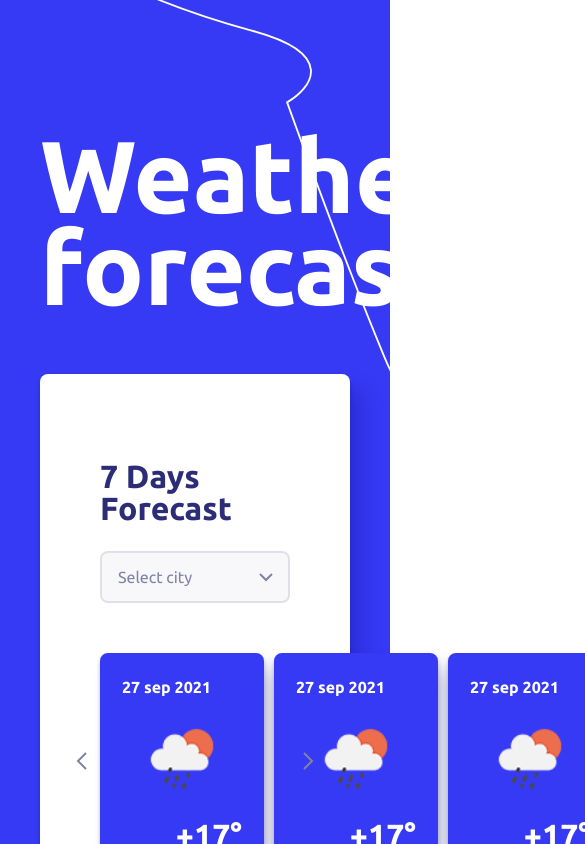
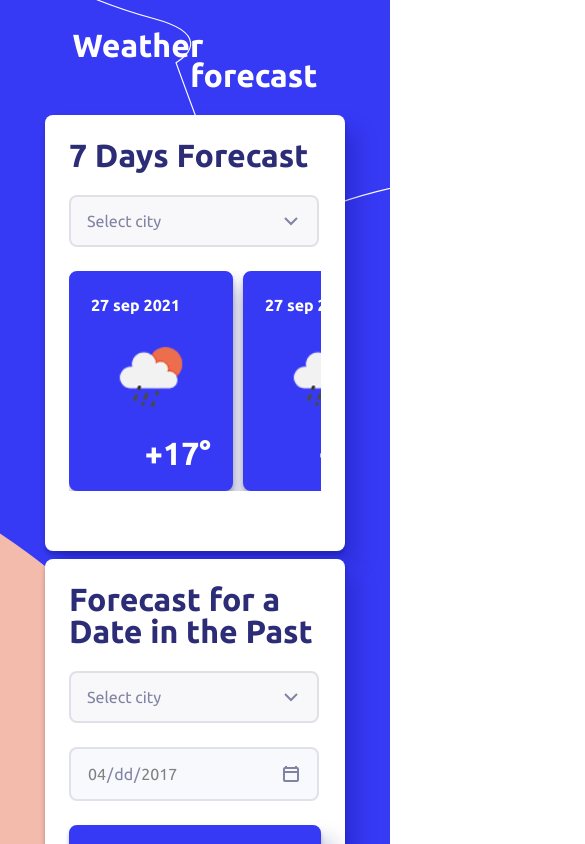
Before and after one commit to KonstaKozh/weather-forecast, a React (Create React App) app: page / in a window 390 px wide. Shown: the top 844 px of the page, 585 px wide, since content can reach past the window. Built offline with nearby package versions, Linux system fonts and the light colour scheme.

Commit message:
add @media in css

```diff
--- a/src/components/ForecastCardItem/ForecastCardItem.css
+++ b/src/components/ForecastCardItem/ForecastCardItem.css
@@ -10,6 +10,7 @@
     color: #fff;
     font-size: 16px;
     line-height: 24px;
+    scroll-snap-align: start;
 }
 .weather-card-item:nth-of-type(2) {
     margin: 0 10px;
--- a/src/components/ForecastCardList/ForecastCardList.css
+++ b/src/components/ForecastCardList/ForecastCardList.css
@@ -3,15 +3,46 @@
     justify-content: space-between;
     position: relative;
 }
+
 .weather-card-list:before {
     position: absolute;
     top: 45%;
     left: -24px;
     content: url("../../img/arrow-left.svg");
 }
+
 .weather-card-list:after {
     position: absolute;
     top: 45%;
     right: -24px;
     content: url("../../img/arrow-right.svg");
 }
+
+.weather-card-blank {
+    min-height: 210px;
+    background: url("../../img/preview-img-bg.svg") no-repeat;
+    background-position-x: center;
+    display: none;
+    align-items: flex-end;
+    justify-content: center;
+}
+
+.weather-card-blank__p {
+    font-family: Ubuntu, sans-serif;
+    font-style: normal;
+    font-weight: bold;
+    font-size: 16px;
+    line-height: 24px;
+    color: #8083A4;
+}
+
+@media only screen and (max-width: 860px) {
+    .weather-card-list {
+        scroll-snap-type: x mandatory;
+        overflow-x: auto;
+    }
+    .weather-card-list:before,
+    .weather-card-list:after {
+        display: none;
+    }
+}
--- a/src/components/ForecastCardList/ForecastCardList.tsx
+++ b/src/components/ForecastCardList/ForecastCardList.tsx
@@ -4,14 +4,15 @@ import './ForecastCardList.css'
 
 export const ForecastCardList: React.FunctionComponent = () => {
     return (
-        <div className='weather-card-list'>
-            <ForecastCardItem/>
-            <ForecastCardItem/>
-            <ForecastCardItem/>
-            <div className='weather-card'>
-                <p className='weather-card__p'>Fill in all the fields and the weather will be displayed</p>
+        <>
+            <div className='weather-card-list'>
+                <ForecastCardItem/>
+                <ForecastCardItem/>
+                <ForecastCardItem/>
             </div>
-        </div>
-
+            <div className='weather-card-blank'>
+                <p className='weather-card-blank__p'>Fill in all the fields and the weather will be displayed</p>
+            </div>
+        </>
     )
 }
--- a/src/components/ForecastOneDay/ForecastOneDay.css
+++ b/src/components/ForecastOneDay/ForecastOneDay.css
@@ -1,25 +1,5 @@
-.form-box {
-    display: flex;
-    justify-content: space-between;
-}
-
-.forecast-container {
-    display: inline-block;
-    max-width: 660px;
-    width: 100%;
-    box-shadow: 0 4px 4px rgba(4, 5, 73, 0.25), 14px 14px 20px rgba(5, 6, 114, 0.2);
-    border-radius: 8px;
-    background-color: #fff;
-    padding: 60px;
-    margin: 0 17px 200px;
-    align-self: end;
-}
-
-.forecast-container__h2 {
-    font-family: Ubuntu, sans-serif;
-    font-style: normal;
-    font-weight: bold;
-    font-size: 32px;
-    line-height: 32px;
-    color: #2C2D76;
-}
+/*@media only screen and (max-width: 420px) {*/
+/* .weather-card-item {*/
+/*     !*margin-bottom: 30px;*!*/
+/* }*/
+/*}*/
--- a/src/components/ForecastSevenDays/ForecastSevenDays.css
+++ b/src/components/ForecastSevenDays/ForecastSevenDays.css
@@ -1,12 +1,12 @@
 .forecast-container {
-    display: inline-block;
     max-width: 660px;
+    min-width: 300px;
     width: 100%;
     box-shadow: 0 4px 4px rgba(4, 5, 73, 0.25), 14px 14px 20px rgba(5, 6, 114, 0.2);
     border-radius: 8px;
     background-color: #fff;
     padding: 60px;
-    margin: 0 17px 200px;
+    margin: 0 17px 34px;
     align-self: end;
 }
 
@@ -17,10 +17,26 @@
     font-size: 32px;
     line-height: 32px;
     color: #2C2D76;
+    padding-bottom: 32px;
 }
 
 .form-box {
     width: 100%;
     display: flex;
     justify-content: space-between;
+    flex-wrap: wrap;
+    padding-bottom: 32px;
 }
+
+@media only screen and (max-width: 420px) {
+    .forecast-container__h2 {
+        padding-bottom: 24px;
+    }
+    .forecast-container {
+        padding: 24px 24px 60px;
+        margin: 0 17px 8px;
+    }
+    .form-box {
+        padding-bottom: 0;
+    }
+}
--- a/src/components/SelectCity/SelectCity.css
+++ b/src/components/SelectCity/SelectCity.css
@@ -16,6 +16,12 @@
     margin-bottom: 50px;
     color: #8083A4;
 }
-.option {
-    padding: 10px;
+/*.option {*/
+/*    padding: 10px;*/
+/*}*/
+
+@media only screen and (max-width: 420px) {
+    .select {
+        margin-bottom: 24px;
+    }
 }
--- a/src/index.css
+++ b/src/index.css
@@ -4,31 +4,31 @@
     font-style: normal;
     font-weight: 400;
     src: local(''),
-  url('fonts/ubuntu-v15-latin_cyrillic-regular.woff2') format('woff2'), /* Chrome 26+, Opera 23+, Firefox 39+ */
-  url('fonts/ubuntu-v15-latin_cyrillic-regular.woff') format('woff'); /* Chrome 6+, Firefox 3.6+, IE 9+, Safari 5.1+ */
+    url('fonts/ubuntu-v15-latin_cyrillic-regular.woff2') format('woff2'), /* Chrome 26+, Opera 23+, Firefox 39+ */ url('fonts/ubuntu-v15-latin_cyrillic-regular.woff') format('woff'); /* Chrome 6+, Firefox 3.6+, IE 9+, Safari 5.1+ */
 }
+
 /* ubuntu-500 - latin_cyrillic */
 @font-face {
     font-family: 'Ubuntu';
     font-style: normal;
     font-weight: 500;
     src: local(''),
-  url('fonts/ubuntu-v15-latin_cyrillic-500.woff2') format('woff2'), /* Chrome 26+, Opera 23+, Firefox 39+ */
-  url('fonts/ubuntu-v15-latin_cyrillic-500.woff') format('woff'); /* Chrome 6+, Firefox 3.6+, IE 9+, Safari 5.1+ */
+    url('fonts/ubuntu-v15-latin_cyrillic-500.woff2') format('woff2'), /* Chrome 26+, Opera 23+, Firefox 39+ */ url('fonts/ubuntu-v15-latin_cyrillic-500.woff') format('woff'); /* Chrome 6+, Firefox 3.6+, IE 9+, Safari 5.1+ */
 }
+
 /* ubuntu-700 - latin_cyrillic */
 @font-face {
     font-family: 'Ubuntu';
     font-style: normal;
     font-weight: 700;
     src: local(''),
-  url('fonts/ubuntu-v15-latin_cyrillic-700.woff2') format('woff2'), /* Chrome 26+, Opera 23+, Firefox 39+ */
-  url('fonts/ubuntu-v15-latin_cyrillic-700.woff') format('woff'); /* Chrome 6+, Firefox 3.6+, IE 9+, Safari 5.1+ */
+    url('fonts/ubuntu-v15-latin_cyrillic-700.woff2') format('woff2'), /* Chrome 26+, Opera 23+, Firefox 39+ */ url('fonts/ubuntu-v15-latin_cyrillic-700.woff') format('woff'); /* Chrome 6+, Firefox 3.6+, IE 9+, Safari 5.1+ */
 }
 
 *,
 *::before,
 *::after {
+    margin: 0;
     box-sizing: border-box;
 }
 
@@ -37,25 +37,28 @@ html {
 }
 
 body {
-  min-height: 100%;
+    min-height: 100vh;
     margin: 0;
 }
 
 main {
+    min-height: 100vh;
     padding: 65px 40px 16px;
     background: #373AF5 url("img/bg.svg") no-repeat;
     background-size: cover;
+    display: flex;
+    flex-direction: column;
 }
 
 .title {
     max-width: 775px;
     margin: 0 auto;
-  padding: 65px 0 60px;
+    padding-bottom: 60px;
     font-family: Ubuntu, sans-serif;
     font-style: normal;
     font-weight: bold;
     font-size: 102px;
-  line-height: 0.9;
+    line-height: 0.95;
     text-align: left;
     text-align-last: right;
     color: #fff;
@@ -64,39 +67,33 @@ main {
 .forecast-wrapper {
     display: flex;
     justify-content: center;
+    align-items: center;
     flex-wrap: wrap;
-}
-
-.weather-card {
-  min-height: 210px;
-  background: url("img/preview-img-bg.svg") no-repeat;
-  background-position-x: center;
-  display: none;
-  align-items: flex-end;
-  justify-content: center;
-}
-
-.weather-card__p {
-  font-family: Ubuntu, sans-serif;
-  font-style: normal;
-  font-weight: bold;
-  font-size: 16px;
-  line-height: 24px;
-  color: #8083A4;
-}
-
-
-
-
-
-.arrow {
-  background: #8083A4;
+    margin: 0 4.5vw;
 }
 
 .main__p {
+    margin-top: auto;
     text-transform: uppercase;
     text-align: center;
     font-size: 14px;
     line-height: 18px;
     color: #fff;
+    opacity: 0.6;
 }
+
+@media only screen and (max-width: 540px) {
+    main {
+        padding: 30px 12px 24px;
+    }
+    .title {
+        max-width: 245px;
+        font-size: 32px;
+        padding-bottom: 24px;
+    }
+    .main__p {
+        margin-top: 64px;
+        font-size: 14px;
+        line-height: 18px;
+    }
+}
```
Lines whose indentation alone changed are shown as unchanged.
